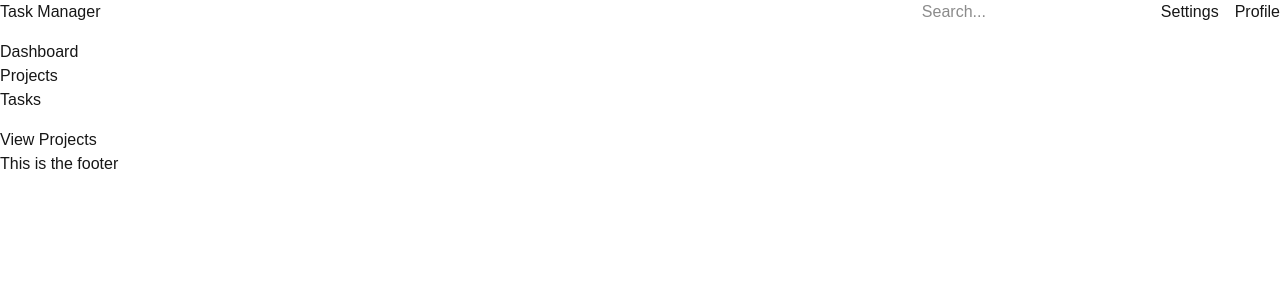
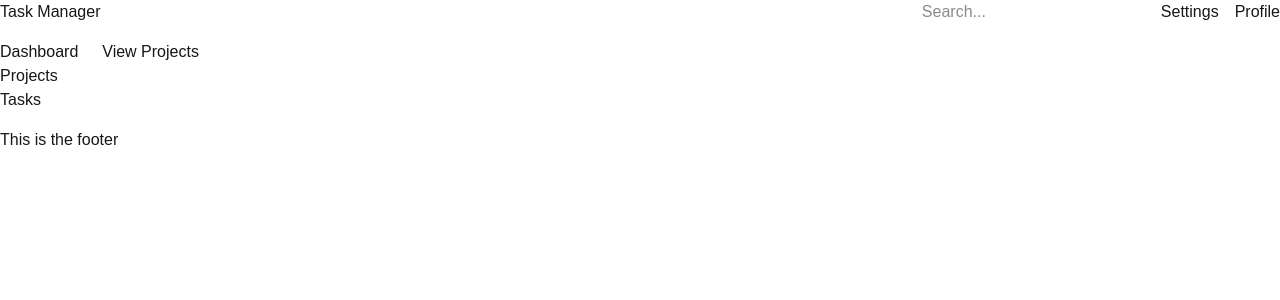
Before and after one commit to rohitmathur-7/Task-Manager-Next.js, a Next.js app: page / in a window 1280 px wide. Shown: the top 300 px of the page. Built offline with nearby package versions, Linux system fonts and the light colour scheme.

Commit message:
Update: Update CSS for sidebar and children

```diff
--- a/app/layout.tsx
+++ b/app/layout.tsx
@@ -42,12 +42,14 @@ export default function RootLayout({
 							</div>
 						</div>
 					</header>
-					<aside className="flex flex-col items-start my-4">
-						<Link href="/">Dashboard</Link>
-						<Link href="/projects/">Projects</Link>
-						<Link href="/tasks/">Tasks</Link>
-					</aside>
-					{children}
+					<div className="my-4 flex gap-6">
+						<aside className="flex flex-col items-start">
+							<Link href="/">Dashboard</Link>
+							<Link href="/projects/">Projects</Link>
+							<Link href="/tasks/">Tasks</Link>
+						</aside>
+						<main className="flex-1">{children}</main>
+					</div>
 					<footer>
 						<p>This is the footer</p>
 					</footer>
```
